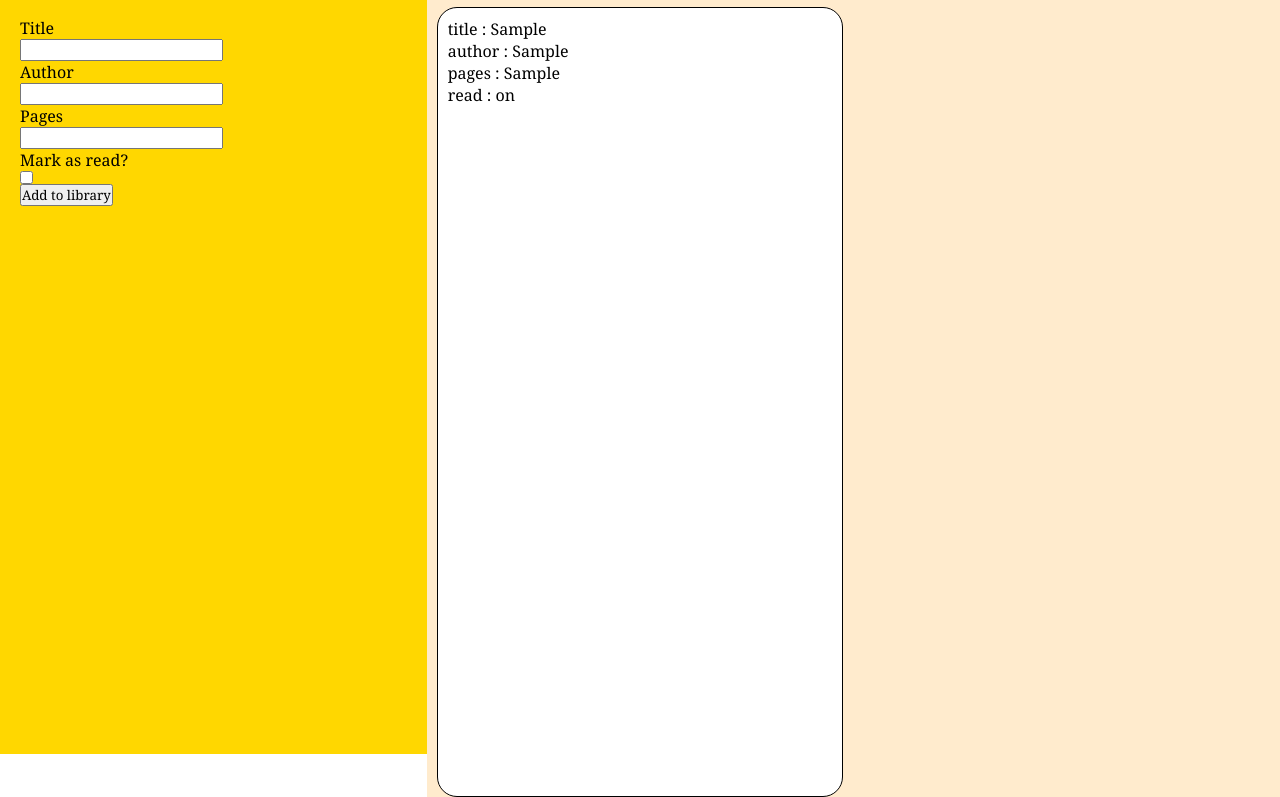
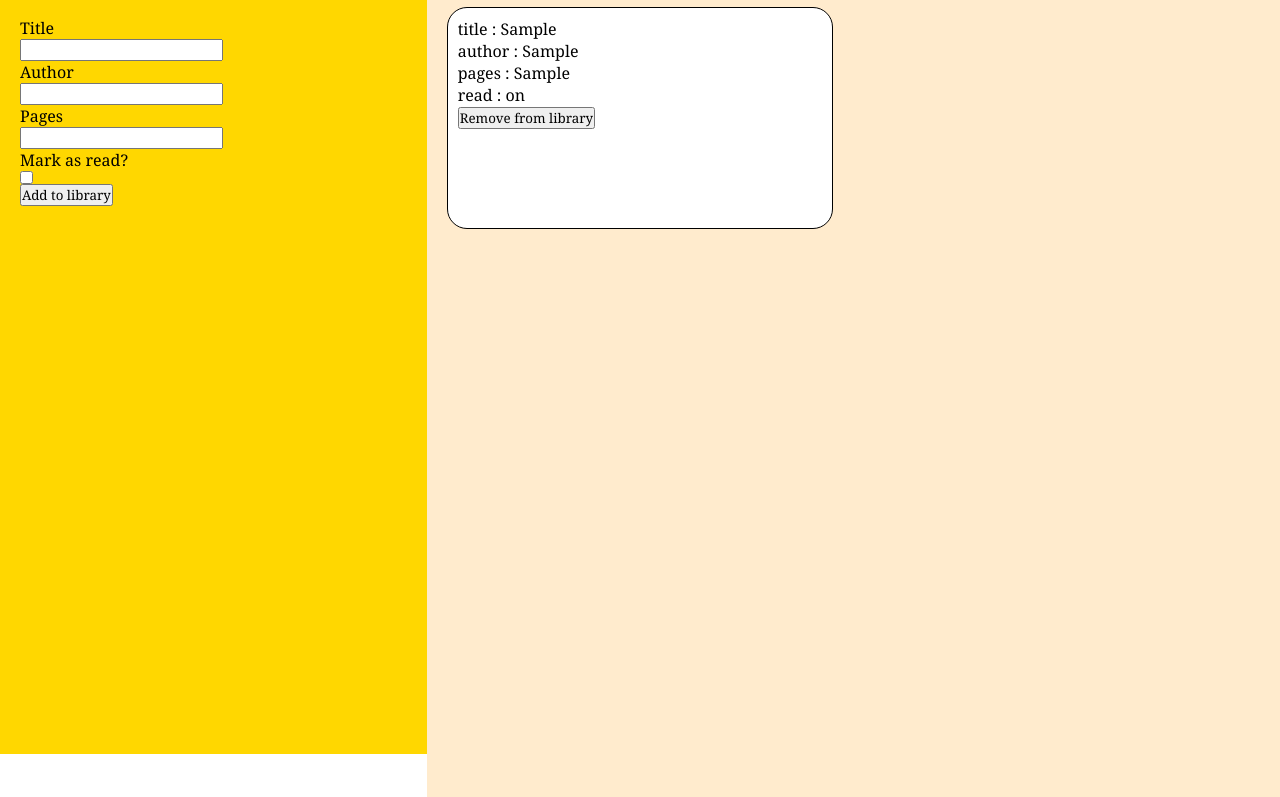
Before and after one commit to chunkERR/library, a plain HTML site: page index.html in a window 1280 px wide. Both pictures are taken after typing "Sample", "Sample", "Sample" into the empty fields and a click on the input "Add to library". Shown: the part 46-843 px from the top of the page. Drawn offline with Linux system fonts and the light colour scheme.

Commit message:
added remove button to cards (placeholder)

```diff
--- a/script.js
+++ b/script.js
@@ -5,6 +5,7 @@ const formPages = document.querySelector(".pages")
 const formRead = document.querySelector("#read")
 const submit = document.querySelector(".submit")
 const form = document.querySelector(".new-book")
+
 
 
 // array of books
@@ -41,10 +42,12 @@ displayBooks();
 
 
 function displayBooks() {
+  let index = 0;
   const removeCards = document.querySelectorAll('.card');
   for (let i = 0; i < removeCards.length; i++) {
     removeCards[i].remove();
   }
+
   myLibrary.forEach((element) => {
     const card = document.createElement("div");
     card.classList.add("card");
@@ -54,9 +57,24 @@ function displayBooks() {
       const cardContent = document.createElement("p")
       cardContent.innerHTML = (`${key} : ${element[key]}`)
       card.appendChild(cardContent);
+    }
+    const deleteButton = document.createElement("button");
+    deleteButton.classList.add("delete-button");
+    deleteButton.textContent = "Remove from library";
+    deleteButton.dataset.linkedArray = index;
+    index++
+    card.appendChild(deleteButton);
 
-    }
+    deleteButton.addEventListener("click", removeCard)
   });
+}
+
+function removeCard() {
+  let retrieveBookToRemove = deleteButton.dataset.linkedArray;
+  myLibrary.splice(parseInt(retrieveBookToRemove), 1);
+  card.remove();
+  displayBooks();
+
 }
 
 
--- a/styles.css
+++ b/styles.css
@@ -39,7 +39,8 @@
   border: solid 1px black;
   border-radius: 20px;
   padding: 10px;
-  margin-left: 10px;
+  margin-left: 20px;
   margin-top: 10px;
-  margin-right: 10px;
+  margin-right: 20px;
+  height: 200px;
 }
```
Also changed, not shown: index.html (+1 -0 lines).
